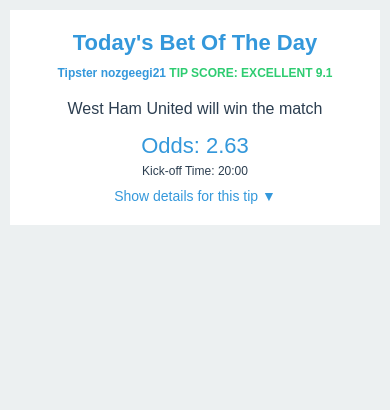
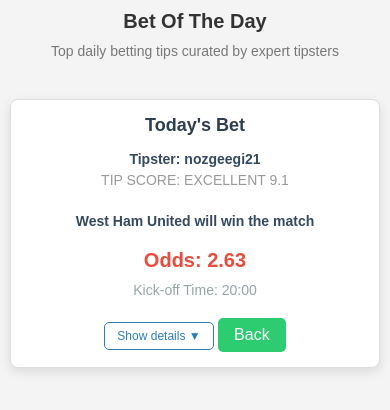
Before and after one commit to Ibeekay1993/confirmnow, a plain HTML site: page bet-of-the-day.html in a window 390 px wide. Drawn offline with Linux system fonts and the light colour scheme.

Commit message:
Update bet-of-the-day.html

```diff
--- a/bet-of-the-day.html
+++ b/bet-of-the-day.html
@@ -3,155 +3,274 @@
 <head>
   <meta charset="UTF-8">
   <meta name="viewport" content="width=device-width, initial-scale=1.0">
-  <title>Today's Bet Of The Day</title>
+  <title>Bet Of The Day - Football Predictions</title>
   <style>
-    :root {
-        --primary-color: #3498db; /* Blue */
-        --secondary-color: #2ecc71; /* Green */
-        --background-color: #ecf0f1;
-        --text-color: #2c3e50;
-        --header-background: #3498db; /* Matching blue header color */
-        --bet-option-background: #2ecc71; /* Matching green for bet */
-    }
-
     /* Reset default margin and padding */
     * {
-        margin: 0;
-        padding: 0;
-        box-sizing: border-box;
+      margin: 0;
+      padding: 0;
+      box-sizing: border-box;
     }
 
     body {
-        font-family: Arial, sans-serif;
-        background-color: var(--background-color);
-        margin: 0;
-        padding: 0;
-        color: var(--text-color);
-        height: 100%;
+      font-family: Arial, sans-serif;
+      background-color: #f4f4f4;
+      margin: 0;
+      padding: 0;
+      color: #333;
     }
 
     /* Container */
     .container {
-        max-width: 100%;
-        padding: 0;
-        display: flex;
-        justify-content: center;
-        align-items: flex-start;
-        min-height: 100vh;
-        background-color: var(--background-color);
+      max-width: 1200px;
+      margin: 0 auto;
+      padding: 20px;
+    }
+
+    /* Header Section */
+    header {
+      text-align: center;
+      margin-bottom: 40px;
+    }
+
+    header h1 {
+      font-size: 32px;
+      color: #333;
+      margin-bottom: 10px;
+    }
+
+    header p {
+      font-size: 18px;
+      color: #777;
     }
 
     /* Bet Card */
     .bet-card {
-        background-color: #ffffff;
-        border-radius: 10px;
-        box-shadow: 0 4px 8px rgba(0, 0, 0, 0.1);
-        padding: 20px;
-        width: 100%;
-        max-width: 400px; /* Maximum width on larger screens */
-        margin: 20px; /* Add margin for spacing */
-        text-align: center;
+      background-color: #fff;
+      border-radius: 8px;
+      box-shadow: 0 4px 12px rgba(0, 0, 0, 0.1);
+      padding: 30px;
+      max-width: 700px;
+      margin: 0 auto;
+      text-align: center;
+      border: 1px solid #ddd;
     }
 
+    /* Bet Title */
     .bet-title {
-        font-size: 24px;
-        color: var(--header-background);
-        margin-bottom: 10px;
+      font-size: 24px;
+      color: #2c3e50;
+      margin-bottom: 15px;
+      font-weight: bold;
     }
 
+    /* Tipster Information */
     .tipster-info {
-        font-size: 14px;
-        color: var(--text-color);
-        margin-top: 5px;
+      display: flex;
+      justify-content: space-between;
+      font-size: 14px;
+      color: #999;
+      margin-bottom: 20px;
     }
 
     .tipster-name {
-        color: var(--primary-color);
-        font-weight: bold;
+      font-weight: bold;
+      color: #34495e;
     }
 
-    .tipster-score {
-        color: var(--secondary-color);
-        font-weight: bold;
+    /* Bet Content */
+    .bet-content {
+      font-size: 20px;
+      margin: 20px 0;
+      color: #34495e;
+      font-weight: bold;
     }
 
-    .bet-content {
-        font-size: 18px;
-        margin-top: 20px;
-        color: var(--text-color);
+    /* Odds */
+    .odds {
+      font-size: 28px;
+      color: #e74c3c;
+      margin-top: 15px;
+      font-weight: bold;
     }
 
-    .odds {
-        font-size: 24px;
-        color: var(--primary-color);
-        margin-top: 15px;
+    /* Kickoff Time */
+    .kickoff-time {
+      font-size: 14px;
+      color: #95a5a6;
+      margin-top: 10px;
     }
 
-    .kickoff-time {
-        font-size: 14px;
-        color: var(--text-color);
-        margin-top: 5px;
+    /* Show Details */
+    .show-details {
+      color: #2980b9;
+      cursor: pointer;
+      display: inline-block;
+      margin-top: 20px;
+      font-size: 16px;
+      text-decoration: none;
+      padding: 10px 20px;
+      border-radius: 5px;
+      border: 1px solid #2980b9;
+      transition: background-color 0.3s ease;
     }
 
-    .show-details {
-        color: var(--primary-color);
-        cursor: pointer;
-        display: inline-block;
-        margin-top: 10px;
-        font-size: 16px;
+    .show-details:hover {
+      background-color: #2980b9;
+      color: #fff;
     }
 
-    /* Full-Screen Mobile Responsiveness */
-    @media (max-width: 600px) {
-        .container {
-            padding: 10px;
-            min-height: 100vh;
-        }
+    /* Details Section (Initially Hidden) */
+    .details {
+      display: none;
+      margin-top: 20px;
+      text-align: left;
+      border-top: 1px solid #ddd;
+      padding-top: 20px;
+    }
 
-        .bet-card {
-            width: 100%;
-            height: auto;
-            margin: 0;
-            padding: 20px 15px;
-            border-radius: 0;
-            box-shadow: none;
-        }
+    .details p {
+      margin-bottom: 10px;
+      color: #34495e;
+    }
 
-        .bet-title {
-            font-size: 22px;
-        }
+    /* Back Link */
+    .back-link {
+      display: inline-block;
+      margin-top: 20px;
+      padding: 8px 16px;
+      background-color: #2ecc71;
+      color: white;
+      text-decoration: none;
+      border-radius: 5px;
+      transition: background-color 0.3s ease;
+    }
 
-        .bet-content {
-            font-size: 16px;
-        }
+    .back-link:hover {
+      background-color: #27ae60;
+    }
 
-        .odds {
-            font-size: 22px;
-        }
+    /* Add responsiveness */
+    @media (max-width: 768px) {
+      .container {
+        padding: 10px;
+      }
 
-        .kickoff-time, .tipster-info {
-            font-size: 12px;
-        }
+      header h1 {
+        font-size: 24px;
+      }
 
-        .show-details {
-            font-size: 14px;
-        }
+      header p {
+        font-size: 16px;
+      }
+
+      .bet-card {
+        padding: 20px;
+        max-width: 100%;
+      }
+
+      .bet-title {
+        font-size: 20px;
+      }
+
+      .bet-content {
+        font-size: 16px;
+      }
+
+      .odds {
+        font-size: 22px;
+      }
+
+      .show-details {
+        font-size: 14px;
+        padding: 8px 16px;
+      }
+
+      .tipster-info {
+        flex-direction: column;
+        align-items: center;
+      }
+
+      .tipster-info span {
+        margin-bottom: 5px;
+      }
+    }
+
+    @media (max-width: 480px) {
+      header h1 {
+        font-size: 20px;
+      }
+
+      header p {
+        font-size: 14px;
+      }
+
+      .bet-card {
+        padding: 15px;
+      }
+
+      .bet-title {
+        font-size: 18px;
+      }
+
+      .bet-content {
+        font-size: 14px;
+      }
+
+      .odds {
+        font-size: 20px;
+      }
+
+      .show-details {
+        font-size: 12px;
+        padding: 6px 12px;
+      }
     }
   </style>
 </head>
 <body>
   <div class="container">
+    <header>
+      <h1>Bet Of The Day</h1>
+      <p>Top daily betting tips curated by expert tipsters</p>
+    </header>
+
     <div class="bet-card">
-      <h2 class="bet-title">Today's Bet Of The Day</h2>
+      <h2 class="bet-title">Today's Bet</h2>
       <div class="tipster-info">
-        <span class="tipster-name">Tipster nozgeegi21</span>
+        <span class="tipster-name">Tipster: nozgeegi21</span>
         <span class="tipster-score">TIP SCORE: EXCELLENT 9.1</span>
       </div>
       <p class="bet-content">West Ham United will win the match</p>
       <p class="odds">Odds: 2.63</p>
       <p class="kickoff-time">Kick-off Time: 20:00</p>
-      <p class="show-details">Show details for this tip ▼</p>
+      <a class="show-details" onclick="toggleDetails()">Show details ▼</a>
+
+      <!-- Always Visible Back Link -->
+      <a href="index.html" class="back-link">Back</a> <!-- Back link added here -->
+
+      <!-- Hidden Details Section -->
+      <div class="details" id="details">
+        <p><strong>Match:</strong> West Ham United vs. Aston Villa</p>
+        <p><strong>League:</strong> English Premier League</p>
+        <p><strong>Analysis:</strong> West Ham has been in strong form at home, with a solid defense and effective counter-attacks, making them favorites to win this match.</p>
+        <p><strong>Bet Type:</strong> Match Winner</p>
+      </div>
     </div>
   </div>
+
+  <script>
+    function toggleDetails() {
+      var details = document.getElementById('details');
+      var showDetails = document.querySelector('.show-details');
+      if (details.style.display === 'block') {
+        details.style.display = 'none';
+        showDetails.textContent = 'Show details ▼';
+      } else {
+        details.style.display = 'block';
+        showDetails.textContent = 'Hide details ▲';
+      }
+    }
+  </script>
 </body>
 </html>
```
